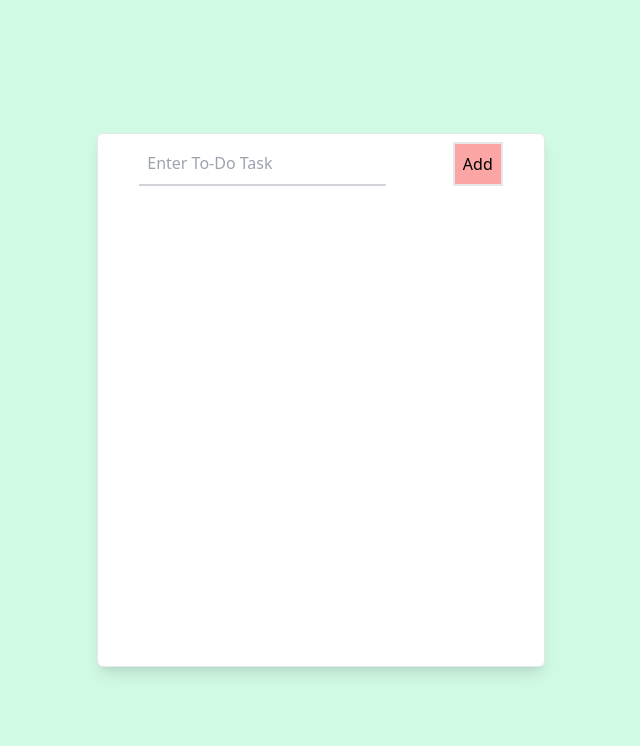
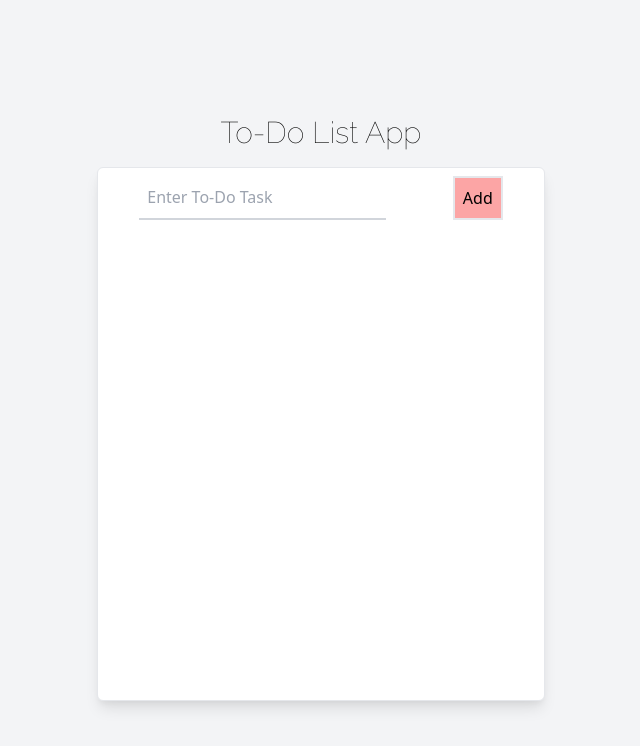
Before and after one commit to arajhansa/react-todo, a React (Create React App) app: page / in a window 1280 px wide. Shown: the top 746 px of the page, without its empty margins (319-959 px from the left). Built offline with nearby package versions, Linux system fonts and the light colour scheme.

Commit message:
Add title

```diff
--- a/src/index.css
+++ b/src/index.css
@@ -1,4 +1,6 @@
 /* ./src/index.css */
+@import url('https://fonts.googleapis.com/css2?family=Raleway:wght@100&display=swap');
+
 @tailwind base;
 @tailwind components;
 @tailwind utilities;
--- a/src/pages/Tasks.js
+++ b/src/pages/Tasks.js
@@ -17,7 +17,11 @@ function Tasks() {
     }
 
     return (
-        <div className="bg-green-100 h-screen flex justify-center items-center">
+        <div className="bg-gray-100 h-screen flex flex-col justify-center items-center">
+            <div className="p-4">
+                <h1 className="text-3xl font-display">To-Do List App</h1>
+            </div>
+
             <div className="bg-white h-2/3 w-2/3 max-w-md shadow-lg border rounded-md ">
                 <TaskInput addTask={addTask} />
                 <TaskList list={list} setList={setList}/>
--- a/tailwind.config.js
+++ b/tailwind.config.js
@@ -2,7 +2,9 @@ module.exports = {
     purge: ['./src/**/*.{js,jsx,ts,tsx}', './public/index.html'],
     darkMode: false,
     theme: {
-        extend: {},
+        extend: {
+            fontFamily: {display:["Raleway"]}
+        },
     },
     variants: {
         extend: {},
```
